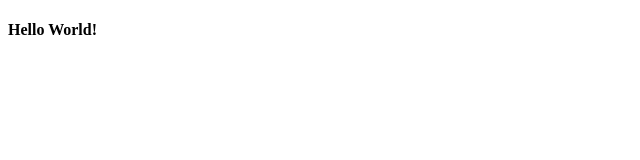
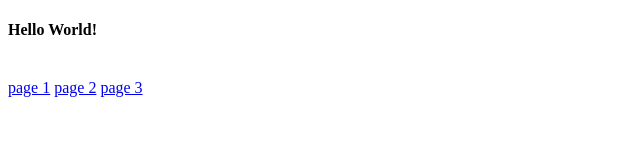
Before and after one commit to Mehrdadrd1/GitWithJadi, a plain HTML site: page index.html in a window 1280 px wide. Shown: the whole page, without its empty margins (0-640 px from the left). Drawn offline with Linux system fonts and the light colour scheme.

Commit message:
WIP - added pages link to index

```diff
--- a/index.html
+++ b/index.html
@@ -7,5 +7,9 @@
   </head>
   <body>
     <h4>Hello World!</h4>
+    <br />
+    <a href="./page1.html">page 1</a>
+    <a href="./page2.html">page 2</a>
+    <a href="./page3.html">page 3</a>
   </body>
 </html>
```
